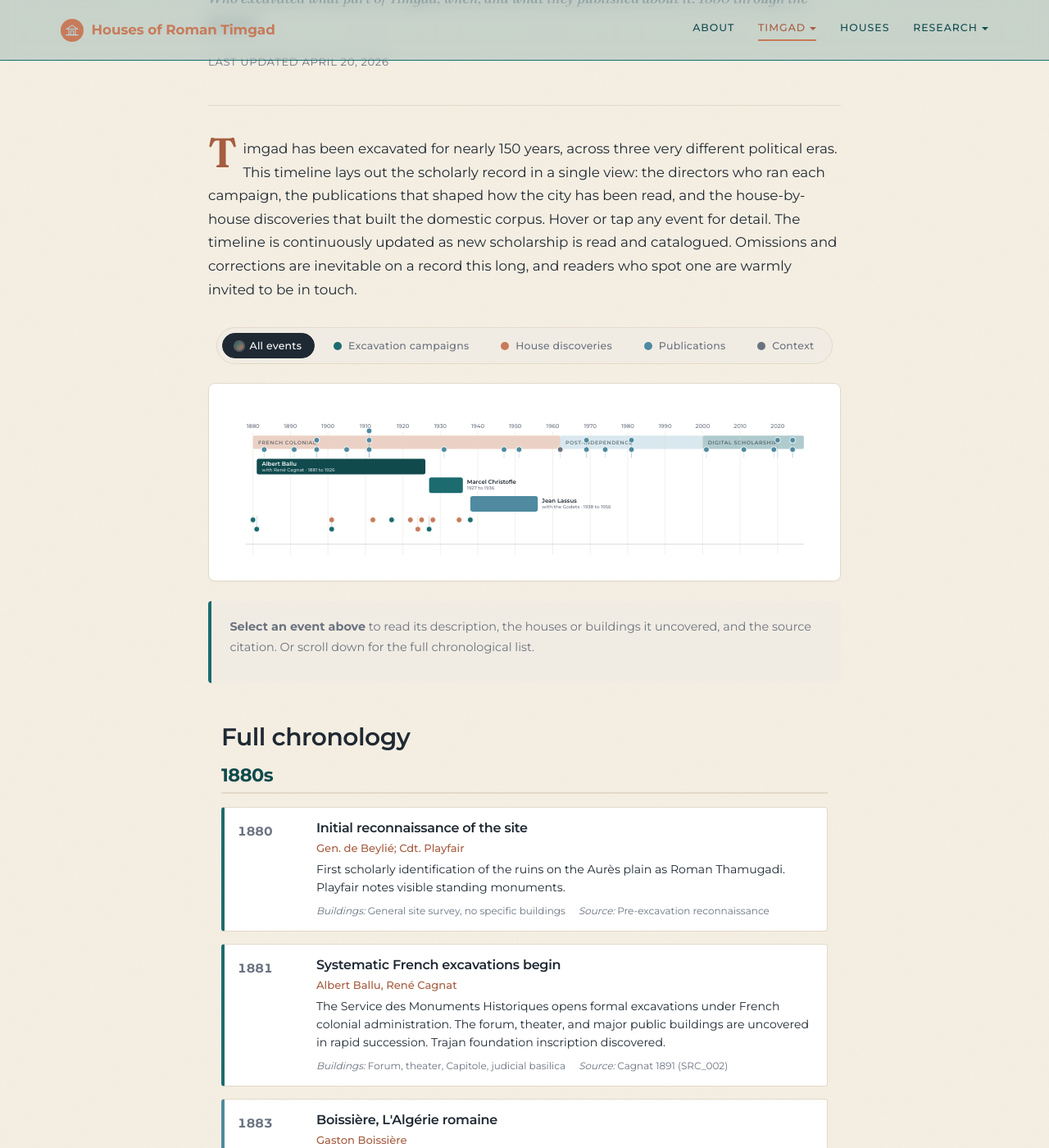
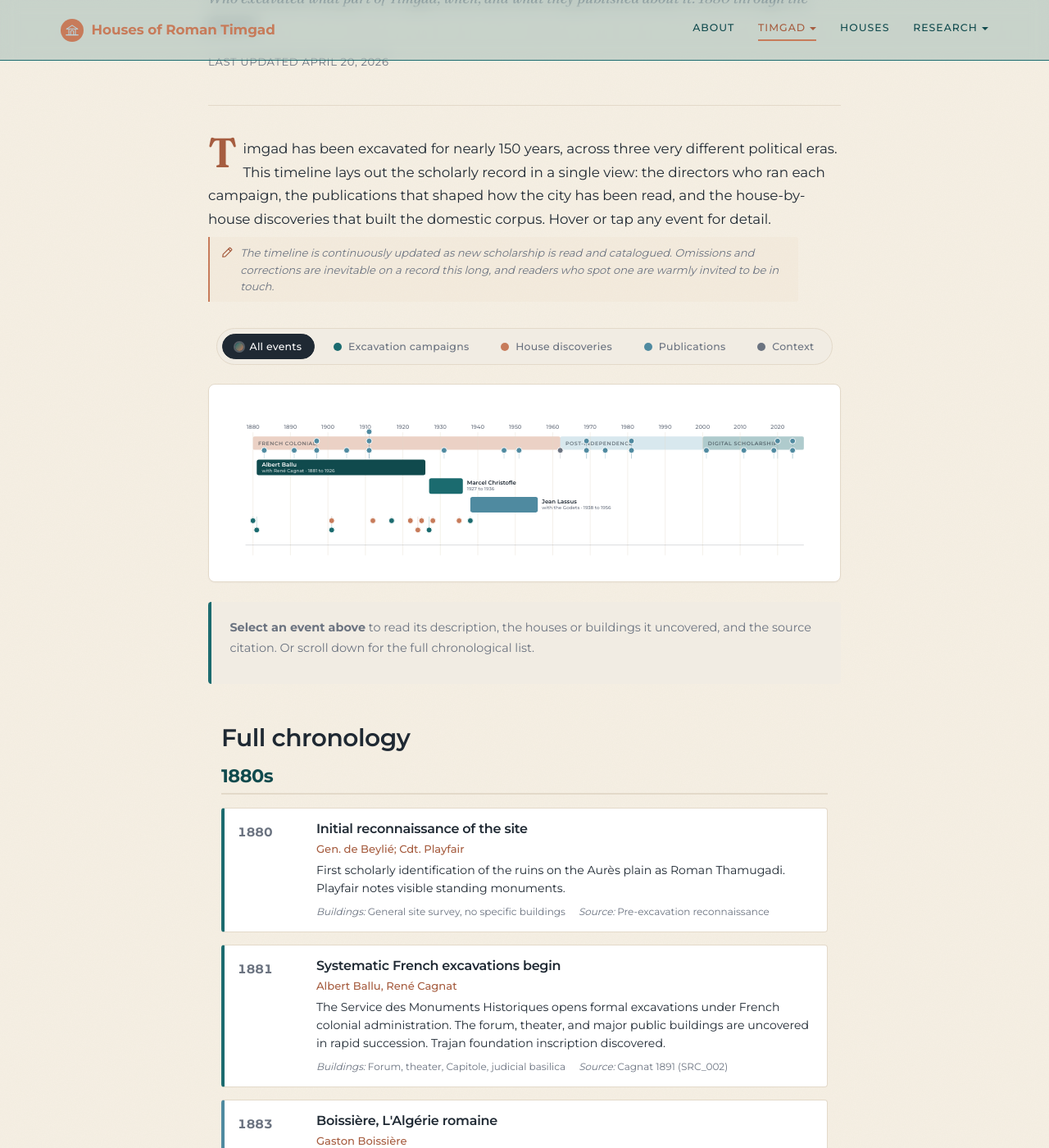
Before and after one commit to kimedher/timgadhouses, a Jekyll site: the page built from timgad/timeline.md, in a window 1280 px wide and 1400 px high, scrolled down 203 px. Shown: the whole window at 82% size. Built offline with Jekyll 4.4.1, drawn with Linux system fonts in a browser that asks for light colours; some of the changed lines change nothing that is shown.

Commit message:
Pull living-document note out of lede into a subtle styled aside

```diff
--- a/timgad/timeline.md
+++ b/timgad/timeline.md
@@ -7,7 +7,15 @@ last_updated: 2026-04-20
 ---
 
 <p class="timeline-lede">
-Timgad has been excavated for nearly 150 years, across three very different political eras. This timeline lays out the scholarly record in a single view: the directors who ran each campaign, the publications that shaped how the city has been read, and the house-by-house discoveries that built the domestic corpus. Hover or tap any event for detail. The timeline is continuously updated as new scholarship is read and catalogued. Omissions and corrections are inevitable on a record this long, and readers who spot one are warmly invited to be in touch.
+Timgad has been excavated for nearly 150 years, across three very different political eras. This timeline lays out the scholarly record in a single view: the directors who ran each campaign, the publications that shaped how the city has been read, and the house-by-house discoveries that built the domestic corpus. Hover or tap any event for detail.
+</p>
+
+<p class="timeline-note">
+<svg class="timeline-note-icon" viewBox="0 0 16 16" width="14" height="14" aria-hidden="true">
+  <path d="M11.3 1.7a1 1 0 0 1 1.4 0l1.6 1.6a1 1 0 0 1 0 1.4L5.5 13.5 2 14l.5-3.5L11.3 1.7z" fill="none" stroke="currentColor" stroke-width="1.4" stroke-linejoin="round" stroke-linecap="round"/>
+  <line x1="10" y1="3" x2="13" y2="6" stroke="currentColor" stroke-width="1.4" stroke-linecap="round"/>
+</svg>
+<span>The timeline is continuously updated as new scholarship is read and catalogued. Omissions and corrections are inevitable on a record this long, and readers who spot one are warmly invited to be in touch.</span>
 </p>
 
 <div class="timeline-controls">
@@ -65,8 +73,30 @@ Timgad has been excavated for nearly 150 years, across three very different poli
 .timeline-lede {
   font-size: 1.05rem;
   color: var(--text);
-  margin: 1rem 0 2rem;
+  margin: 1rem 0 0.5rem;
   line-height: 1.7;
+}
+
+.timeline-note {
+  font-size: 0.82rem;
+  font-style: italic;
+  color: var(--text-muted);
+  line-height: 1.55;
+  margin: 0 0 2rem;
+  padding: 0.55rem 0 0.55rem 0.9rem;
+  border-left: 2px solid var(--terracotta);
+  background: rgba(199, 123, 90, 0.04);
+  border-radius: 0 3px 3px 0;
+  display: flex;
+  align-items: flex-start;
+  gap: 0.55rem;
+  max-width: 720px;
+}
+
+.timeline-note-icon {
+  color: var(--terracotta-deep, var(--terracotta));
+  flex-shrink: 0;
+  margin-top: 0.15rem;
 }
 
 /* Filters */
```
